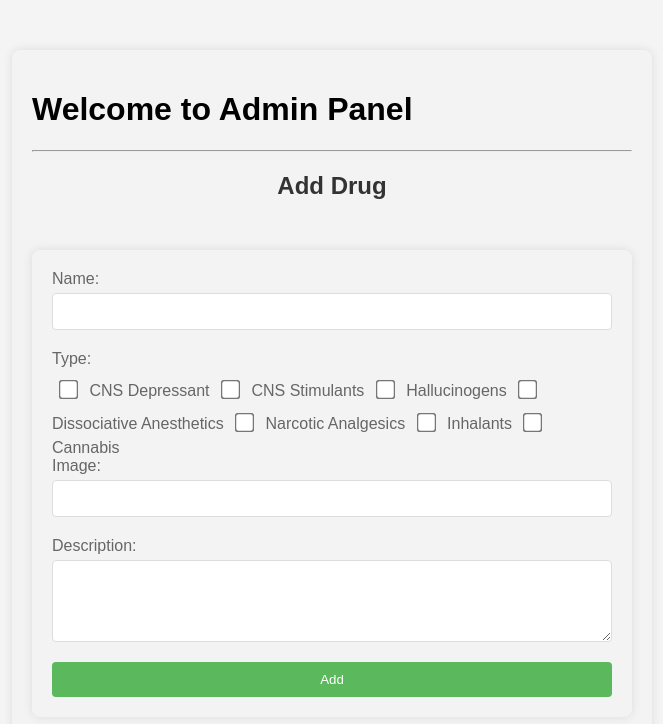
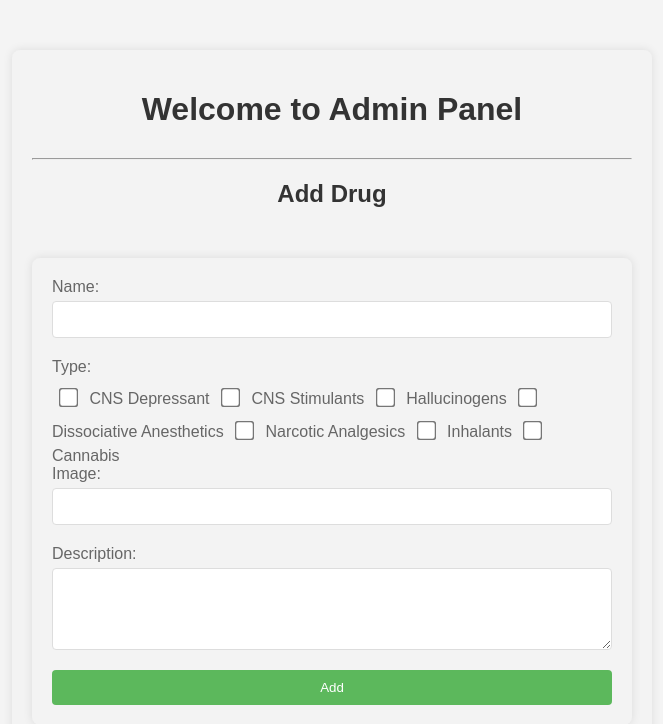
Before and after one commit to Simioniuc-Ionut/RomanianDrugs-Web-Project, a PHP site: page /view/admin/admin.php in a window 1280 px wide. Shown: the top 724 px of the page, without its empty margins (308-971 px from the left). Run offline with PHP 8.4, Linux system fonts and the light colour scheme; the visitor is signed in with stand-in values (Sample User, id 1); data that the repository does not hold is empty; style sheets or scripts are compiled from the project's sources.

Commit message:
-admin page visual fixed.

```diff
--- a/style2.css
+++ b/style2.css
@@ -6,7 +6,12 @@
     border-radius: 8px;
     box-shadow: 0 0 10px rgba(0, 0, 0, 0.1);
 }
+h1 {
+    text-align: center;
+    color: #333;
+    margin-bottom: 30px;
 
+}
 h2 {
     text-align: center;
     color: #333;
```
Also changed, not shown: RefactoringDataBase/view/element-pagin.php (+0 -19 lines).
